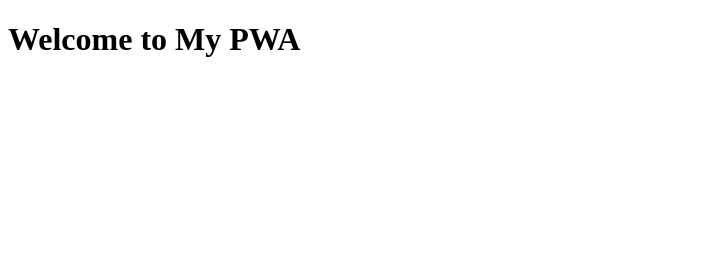
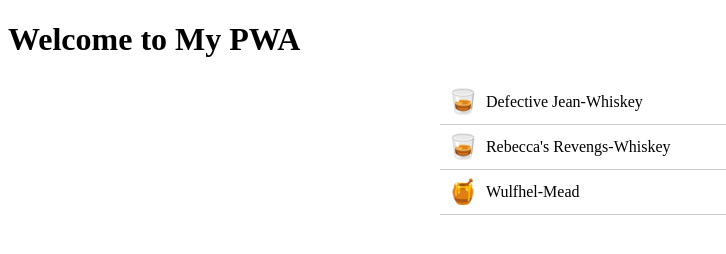
Before and after one commit to oddian/test, a plain HTML site: page index.html in a window 1280 px wide. Shown: the whole page, without its empty margins (0-726 px from the left). Drawn offline with Linux system fonts and the light colour scheme.

Commit message:
Export recipes for Node

```diff
--- a/index.html
+++ b/index.html
@@ -5,9 +5,33 @@
   <meta name="viewport" content="width=device-width, initial-scale=1.0">
   <title>Welcome PWA</title>
   <link rel="manifest" href="manifest.json">
+  <style>
+    #recipe-list {
+      list-style: none;
+      padding: 0;
+      margin: 0;
+    }
+    .recipe-item {
+      display: flex;
+      align-items: center;
+      padding: 8px;
+      border-bottom: 1px solid #ccc;
+    }
+    .recipe-item .icon {
+      font-size: 1.5rem;
+      margin-right: 8px;
+    }
+    @media (min-width: 600px) {
+      #recipe-list {
+        width: 400px;
+        margin: 0 auto;
+      }
+    }
+  </style>
 </head>
 <body>
   <h1>Welcome to My PWA</h1>
+  <ul id="recipe-list"></ul>
   <script>
     if ('serviceWorker' in navigator) {
       window.addEventListener('load', function () {
@@ -15,5 +39,19 @@
       });
     }
   </script>
+  <script src="recipes.js"></script>
+  <script>
+    const list = document.getElementById('recipe-list');
+    if (window.recipes && Array.isArray(window.recipes)) {
+      window.recipes.forEach(r => {
+        const li = document.createElement('li');
+        li.className = 'recipe-item';
+        li.innerHTML = `<span class="icon">${r.icon}</span>` +
+          `<span class="name">${r.name}</span> - ` +
+          `<span class="type">${r.type}</span>`;
+        list.appendChild(li);
+      });
+    }
+  </script>
 </body>
 </html>
--- /dev/null
+++ b/recipes.js
@@ -0,0 +1,14 @@
+const recipes = [
+  { type: 'Whiskey', name: 'Defective Jean', icon: '🥃' },
+  { type: 'Whiskey', name: "Rebecca's Revengs", icon: '🥃' },
+  { type: 'Mead', name: 'Wulfhel', icon: '🍯' }
+];
+
+if (typeof window !== 'undefined') {
+  window.recipes = recipes;
+}
+
+// Export for Node.js environments so tests can require this file
+if (typeof module !== 'undefined') {
+  module.exports = recipes;
+}
```
